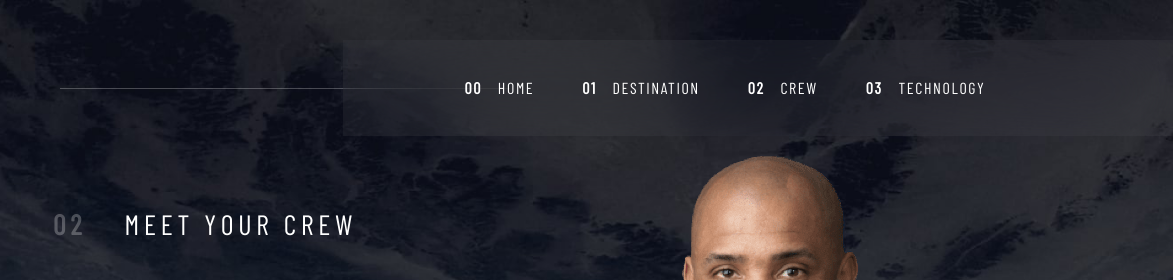
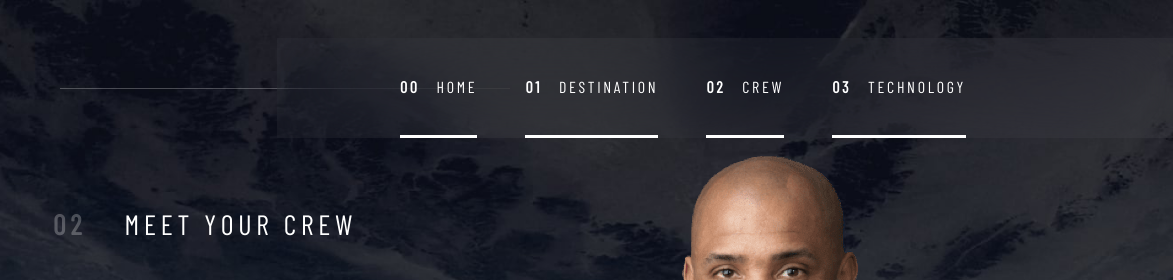
Before and after one commit to BoneNzy/Space-travel-webpage, a website: page public/crew-pilot.html in a window 1280 px wide. Shown: the top 280 px of the page, 107-1280 px from the left. Drawn offline with nearby package versions, Linux system fonts and the light colour scheme; a web font is replaced by a local one.

Commit message:
navigation

```diff
--- a/public/crew-pilot.html
+++ b/public/crew-pilot.html
@@ -14,7 +14,7 @@
 
   <link rel="stylesheet" href="./style/output.css">
 </head>
-<body class="bg-fixed bg-cover bg-no-repeat bg-background-crew">
+<body class="bg-background-crew">
   <header class="relative flex justify-between items-center font-Barlow-Condensed h-24 top-10">
     <!-- Logo -->
     <div class="absolute flex bg-no-repeat justify-center left-13.5">
@@ -26,23 +26,22 @@
     mix-blend-normal left-10.5 top-12">
     </div>
 
-    <nav class="absolute nav-container flex items-center bg-white-400 backdrop-blur-2xl
-    w-nav h-24 right-0">
-      <ul  class="absolute flex flex-row text-white uppercase tracking-widest left-30">
+    <nav class="absolute nav-container backdrop-blur-2xl">
+      <ul  class="underline-nav nav-list ml-30">
         <li class="mr-12">
-          <span class="font-bold mr-0.6">00</span>
+          <span class="numbers">00</span>
             <a href="./index.html">Home</a>
         </li>
-        <li class="mr-12">
-          <span class="font-bold mr-0.6">01</span>
+        <li class="mr-12 ">
+          <span class="numbers">01</span>
           <a href="./destination-moon.html">Destination</a>
         </li>
         <li class="mr-12">
-          <span class="font-bold mr-0.6">02</span>
+          <span class="numbers">02</span>
           <a href="./crew-commander.html">Crew</a>
         </li>
         <li class="">
-          <span class="font-bold mr-0.6">03</span>
+          <span class="numbers">03</span>
           <a href="./technology-vehicle.html">Technology</a>
         </li>
       </ul>
--- a/src/input.css
+++ b/src/input.css
@@ -20,13 +20,8 @@ body {
 /* absolute nav-container flex items-center bg-white-400 backdrop-blur-2xl
     w-nav h-24 right-0 */
 .nav-container {
-    position: absolute;
-    display: flex;
-    align-items: center;
     background-color: rgba(255, 255, 255, 0.04);
-
-    width: 51.875rem;
-    height: 6rem;
+    width: 56rem;
     right: 0;
 }
 /* absolute flex flex-row text-white uppercase
@@ -34,19 +29,26 @@ body {
 .nav-list {
     display: flex;
     flex-direction: row;
-    color: hwb(0 100% 0%);
+    align-items: center;
+    color: hsl(0, 0%, 100%);
     text-transform: uppercase;
     letter-spacing: 0.169rem;
     font-family: 'Barlow Condensed', sans-serif;
+}
 
-    height: 2.125rem;
-    left: 7.6rem;
+.nav-list> * {
+    padding-block: 2.3rem;
+}
+
+.underline-nav> * {
+    border-bottom: 3px solid #FFFFFF;
 }
 
 .numbers {
     font-weight: bold;
     margin-right: 0.688rem;
 }
+
 /* text-custom-blue text-lg font-normal
 tracking-wide font-Barlow leading-8 */
 .about {
--- a/tailwind.config.js
+++ b/tailwind.config.js
@@ -19,6 +19,7 @@ module.exports = {
         '0.6': '0.688rem',
         '6.5': '1.688rem',
         '12.5': '3.188rem',
+        '30': '7.688rem',
       },
       fontSize: {
         '2.5xl': '1.75rem',
```
Also changed, not shown: public/crew-commander.html (+8 -9 lines), public/crew-engineer.html (+8 -9 lines), public/crew-specialist.html (+8 -9 lines), public/destination-europa.html (+3 -3 lines), public/destination-mars.html (+3 -3 lines), public/destination-moon.html (+3 -3 lines), public/destination-titan.html (+3 -3 lines), public/index.html (+3 -3 lines), public/technology-capsule.html (+8 -9 lines), public/technology-spaceport.html (+8 -9 lines), public/technology-vehicle.html (+8 -9 lines), public/style/output.css.
